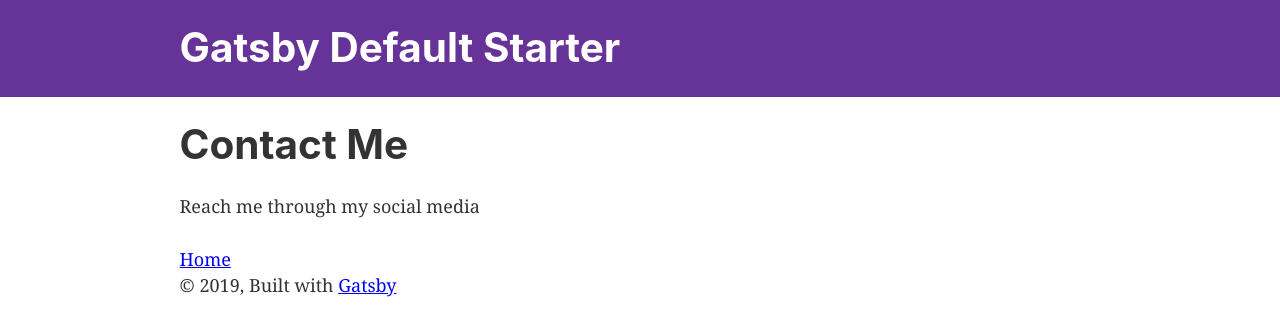
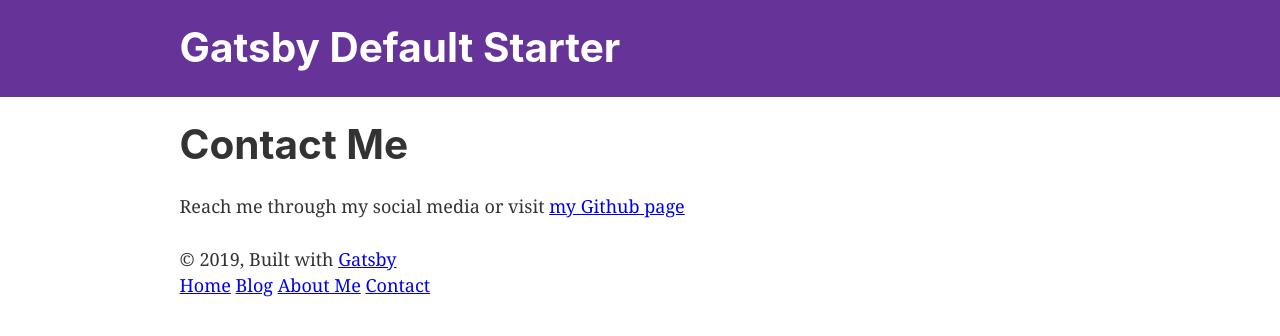
Before and after one commit to devdevil94/Learning-Gatsby, a Gatsby site: page /contact in a window 1280 px wide. Built offline with nearby package versions, Linux system fonts and the light colour scheme; Gatsby itself is replaced by a stand-in of ours.

Commit message:
Create site footer

```diff
--- /dev/null
+++ b/src/components/footer.js
@@ -0,0 +1,14 @@
+import { Link } from "gatsby"
+import React from "react"
+
+const Footer = ({ siteTitle }) => (
+  <footer>
+    © {new Date().getFullYear()}, Built with
+    {` `}
+    <a href="https://www.gatsbyjs.org">Gatsby</a> <br />
+    <Link to="/">Home</Link> <Link to="/blog/">Blog</Link>{" "}
+    <Link to="/about/">About Me</Link> <Link to="/contact/">Contact</Link>
+  </footer>
+)
+
+export default Footer
--- a/src/components/layout.js
+++ b/src/components/layout.js
@@ -10,6 +10,7 @@ import PropTypes from "prop-types"
 import { useStaticQuery, graphql } from "gatsby"
 
 import Header from "./header"
+import Footer from "./footer"
 import "./layout.css"
 
 const Layout = ({ children }) => {
@@ -35,11 +36,7 @@ const Layout = ({ children }) => {
         }}
       >
         <main>{children}</main>
-        <footer>
-          © {new Date().getFullYear()}, Built with
-          {` `}
-          <a href="https://www.gatsbyjs.org">Gatsby</a>
-        </footer>
+      <Footer />
       </div>
     </>
   )
--- a/src/pages/about.js
+++ b/src/pages/about.js
@@ -9,7 +9,6 @@ const AboutPage = () => (
     <SEO title="About" />
     <h1>About Me</h1>
     <p>I am a web developer</p>
-    <Link to="/">Home</Link>
   </Layout>
 )
 
--- a/src/pages/blog.js
+++ b/src/pages/blog.js
@@ -9,7 +9,6 @@ const BlogPage = () => (
     <SEO title="Blog" />
     <h1>My Blog Page</h1>
     <p>Welcome to my blog</p>
-    <Link to="/">Home</Link>
   </Layout>
 )
 
--- a/src/pages/contact.js
+++ b/src/pages/contact.js
@@ -8,8 +8,10 @@ const ContactPage = () => (
   <Layout>
     <SEO title="Contact" />
     <h1>Contact Me</h1>
-    <p>Reach me through my social media</p>
-    <Link to="/">Home</Link>
+    <p>
+      Reach me through my social media or visit{" "}
+      <a href="https://github.com/devdevil94">my Github page</a>
+    </p>
   </Layout>
 )
 
--- a/src/pages/index.js
+++ b/src/pages/index.js
@@ -13,11 +13,6 @@ const IndexPage = () => (
     <div style={{ maxWidth: `300px`, marginBottom: `1.45rem` }}>
       <Image />
     </div>
-    <Link to="/blog/">My Blog</Link>
-    <br />
-    <Link to="/about/">About Me</Link>
-    <br />
-    <Link to="/contact/">Contact</Link>
   </Layout>
 )
 
```
